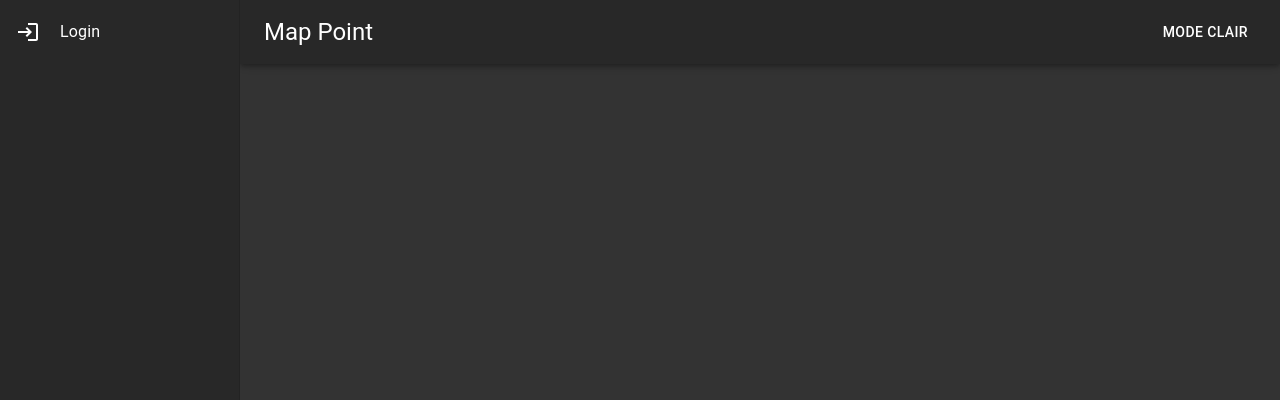
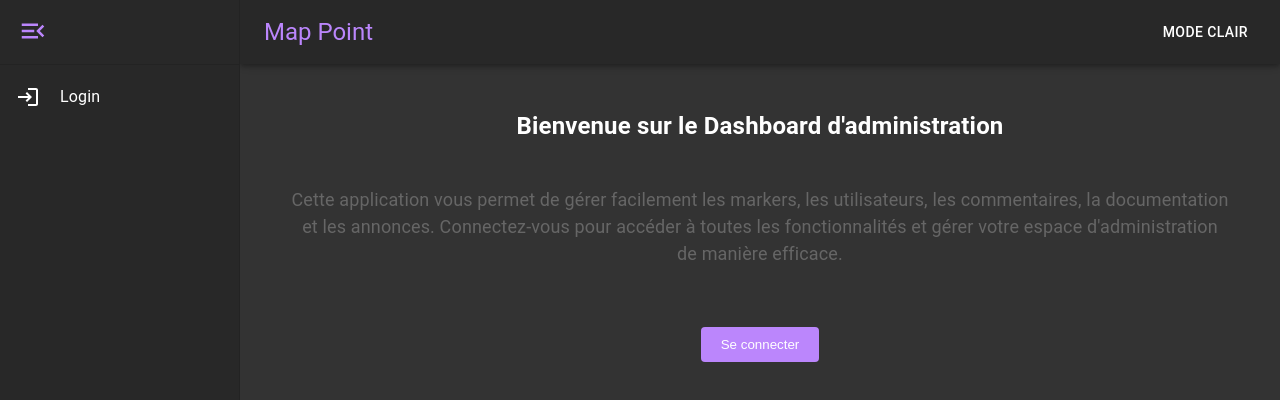
Before and after one commit to raphael-co/bluenote-production-dashboard, a React (Create React App) app: page / in a window 1280 px wide. Shown: the top 400 px of the page. Built offline with nearby package versions, Linux system fonts and the light colour scheme; what @react-pdf/renderer would draw is missing.

Commit message:
first commit

```diff
--- a/src/App.tsx
+++ b/src/App.tsx
@@ -1,5 +1,5 @@
 import React, { useEffect } from 'react';
-import { BrowserRouter as Router, Routes, Route } from 'react-router-dom';
+import { BrowserRouter as Router, Routes, Route, useLocation } from 'react-router-dom';
 import './App.css';
 import 'react-markdown-editor-lite/lib/index.css';
 import { AuthProvider } from './context/AuthContext';
@@ -23,15 +23,14 @@ import Markers from './screen/tabs/Markers';
 import AnnouncementsTable from './screen/tabs/Announcements';
 import MarkersReports from './screen/reports/markers';
 import Documentation from './screen/documentation';
+import HomeScreen from './screen/home';
 
+import { useNavigate } from 'react-router-dom';
 
 const AppContent: React.FC = () => {
   const { theme, toggleTheme, mobileOpen, collapsed, handleDrawerToggle, handleCollapseToggle, drawerWidth, collapsedDrawerWidth } = useTheme();
   const currentTheme = theme === 'light' ? lightTheme : darkTheme;
-  // const [mobileOpen, setMobileOpen] = useState(false);
-  // const [collapsed, setCollapsed] = useState(true);
-  // const handleDrawerToggle = () => setMobileOpen(!mobileOpen);
-  // const handleCollapseToggle = () => setCollapsed(!collapsed);
+  const location = useLocation();
 
   const handleThemeChange = () => {
     toggleTheme();
@@ -51,6 +50,12 @@ const AppContent: React.FC = () => {
 
   // const drawerWidth = 240;
   // const collapsedDrawerWidth = 60;
+  const navigate = useNavigate();
+
+  const activeStyle = {
+    color: currentTheme.iconColorActive,
+  };
+
 
   return (
     <Box sx={{ display: 'flex', width: '100%', backgroundColor: currentTheme.backgroundColor }}>
@@ -74,7 +79,17 @@ const AppContent: React.FC = () => {
           >
             <MenuIcon />
           </IconButton>
-          <Typography style={{ width: '100%' }} variant="h5" noWrap component="div">
+          <Typography
+            style={
+              location.pathname === '/'
+                ? { ...activeStyle, flexGrow: 1, minWidth: 'fit-content' }
+                : { color: currentTheme.iconColor, width: '500px', cursor: 'pointer', flexGrow: 1, minWidth: 'fit-content' }
+            }
+            variant="h5"
+            noWrap
+            component="div"
+            onClick={() => navigate('/')}
+          >
             Map Point
           </Typography>
           <div style={{ width: '100%', display: 'flex', justifyContent: 'flex-end' }}>
@@ -83,6 +98,7 @@ const AppContent: React.FC = () => {
             </Button>
           </div>
         </Toolbar>
+
       </AppBar>
 
 
@@ -114,8 +130,9 @@ const AppContent: React.FC = () => {
         <Toolbar />
         <div style={{ width: '100%', height: '100%', overflow: 'hidden' }}>
           <Routes>
+            <Route path="/" element={<HomeScreen />} />
             <Route path="/login" element={<LoginPage />} />
-            <Route path="/dashboard" element={<DashboardPage />} />
+            <Route path="/dashboard" element={<ProtectedRoute><DashboardPage /></ProtectedRoute>} />
             <Route path="/reports/users" element={<ProtectedRoute><UsersReports /></ProtectedRoute>} />
             <Route path="/tabs/users" element={<ProtectedRoute><Users /></ProtectedRoute>} />
             <Route path="/tabs/markers" element={<ProtectedRoute><Markers /></ProtectedRoute>} />
--- a/src/componnent/Drawer/index.tsx
+++ b/src/componnent/Drawer/index.tsx
@@ -446,9 +446,30 @@ const CustomDrawer: React.FC<CustomDrawerProps> = ({ mobileOpen, handleDrawerTog
                     drawerContent
 
                 ) : (
+                    <div style={{ backgroundColor: currentTheme.backgroundColorHeader, color: currentTheme.color }}>
+                        <Toolbar style={{ padding: 0 }}>
+                            <Toolbar>
+                                {/* Collapse button hidden on mobile */}
+                                <IconButton
+                                    onClick={handleCollapseToggle}
+                                    sx={{ position: 'absolute', bottom: '10px', left: '10px', display: { xs: 'none', sm: 'block' }, zIndex: 100 }}
+                                >
+                                    {collapsed ? (
+                                        <div style={{ width: '30px', height: '30px', display: 'flex', justifyContent: 'center', alignItems: 'center', zIndex: 100 }}>
+                                            <CustomMenuIconOpen color={currentTheme.iconColor} />
+                                        </div>
+                                    ) : (
+                                        <div style={{ width: '30px', height: '30px', display: 'flex', justifyContent: 'center', alignItems: 'center', zIndex: 100 }}>
+                                            <CustomMenuIconClose color={currentTheme.iconColorActive} />
+                                        </div>
+                                    )}
+                                </IconButton>
+                            </Toolbar>
+                        </Toolbar>
+                        <Divider />
                         <List>
                             <ListItemButton
-                            // onClick={() => disconnect()}
+                                onClick={() => navigate('/login')}
                                 style={location.pathname === '/login' ? activeStyle : { color: currentTheme.iconColor }}
                             >
                                 <ListItemIcon style={{ minWidth: 'auto', ...(location.pathname === '/login' ? activeStyle : { color: currentTheme.iconColor }) }}>
@@ -457,6 +478,7 @@ const CustomDrawer: React.FC<CustomDrawerProps> = ({ mobileOpen, handleDrawerTog
                                 {<ListItemText style={{ marginLeft: collapsed ? '20px' : '20px', transition: 'display 0.3s' }} primary="Login" />}
                             </ListItemButton>
                         </List>
+                    </div>
                 )}
             </Drawer>
 
@@ -481,9 +503,30 @@ const CustomDrawer: React.FC<CustomDrawerProps> = ({ mobileOpen, handleDrawerTog
                     drawerContent
 
                 ) : (
+                    <div style={{ backgroundColor: currentTheme.backgroundColorHeader, color: currentTheme.color }}>
+                        <Toolbar style={{ padding: 0 }}>
+                            <Toolbar>
+                                {/* Collapse button hidden on mobile */}
+                                <IconButton
+                                    onClick={handleCollapseToggle}
+                                    sx={{ position: 'absolute', bottom: '10px', left: '10px', display: { xs: 'none', sm: 'block' }, zIndex: 100 }}
+                                >
+                                    {collapsed ? (
+                                        <div style={{ width: '30px', height: '30px', display: 'flex', justifyContent: 'center', alignItems: 'center', zIndex: 100 }}>
+                                            <CustomMenuIconOpen color={currentTheme.iconColor} />
+                                        </div>
+                                    ) : (
+                                        <div style={{ width: '30px', height: '30px', display: 'flex', justifyContent: 'center', alignItems: 'center', zIndex: 100 }}>
+                                            <CustomMenuIconClose color={currentTheme.iconColorActive} />
+                                        </div>
+                                    )}
+                                </IconButton>
+                            </Toolbar>
+                        </Toolbar>
+                        <Divider />
                         <List>
                             <ListItemButton
-                            // onClick={() => disconnect()}
+                                onClick={() => navigate('/login')}
                                 style={location.pathname === '/login' ? activeStyle : { color: currentTheme.iconColor }}
                             >
                                 <ListItemIcon style={{ minWidth: 'auto', ...(location.pathname === '/login' ? activeStyle : { color: currentTheme.iconColor }) }}>
@@ -492,6 +535,7 @@ const CustomDrawer: React.FC<CustomDrawerProps> = ({ mobileOpen, handleDrawerTog
                                 {<ListItemText style={{ marginLeft: collapsed ? '20px' : '20px', transition: 'display 0.3s' }} primary="Login" />}
                             </ListItemButton>
                         </List>
+                    </div>
                 )}
             </Drawer>
         </>
--- a/src/screen/dashboard/theme/index.tsx
+++ b/src/screen/dashboard/theme/index.tsx
@@ -53,7 +53,14 @@ export const lightTheme = {
         width: '20px',
         height: '20px',
         color: '#000'
-    }
+    },
+    buttonContainer: {
+        display: 'flex' as 'flex',
+        gap: '10px',
+        justifyContent: 'center' as 'center',
+        alignItems: 'center' as 'center',
+        marginTop: '20px',
+    },
 };
 
 export const darkTheme = {
@@ -78,4 +85,14 @@ export const darkTheme = {
         marginBottom: '20px',
         // height: '600px',
     },
+
+    buttonPrimary: {
+        backgroundColor: '#bb86fc',
+        color: '#fff',
+        padding: '10px 20px',
+        border: 'none',
+        borderRadius: '4px',
+        cursor: 'pointer',
+        marginTop: '20px',
+    },
 };
--- /dev/null
+++ b/src/screen/home/index.tsx
@@ -0,0 +1,38 @@
+import React from 'react';
+import { useTheme } from '../../context/ThemeContext';
+import { darkTheme, lightTheme } from '../dashboard/theme';
+import { useAuth } from '../../context/AuthContext';
+import { useNavigate } from 'react-router-dom';
+
+const HomeScreen: React.FC = () => {
+    const { theme } = useTheme();
+    const navigate = useNavigate();
+    const { isAuthenticated } = useAuth();
+    const currentTheme = theme === 'light' ? lightTheme : darkTheme;
+
+    return (
+        <div style={currentTheme.page}>
+            <div style={currentTheme.container}>
+                <p style={currentTheme.title}>Bienvenue sur le Dashboard d'administration</p>
+                <p style={{ ...currentTheme.subtitle, textAlign: 'center' }}>
+                    Cette application vous permet de gérer facilement les markers, les utilisateurs, les commentaires, la documentation et les annonces.
+                    Connectez-vous pour accéder à toutes les fonctionnalités et gérer votre espace d'administration de manière efficace.
+                </p>
+                <div style={currentTheme.buttonContainer}>
+                    {!isAuthenticated ? (
+                        <button style={currentTheme.buttonPrimary} onClick={() => navigate('/login')}>
+                            Se connecter
+                        </button>
+                    )
+                        : (
+                            <button style={currentTheme.buttonPrimary} onClick={() => navigate('/dashboard')}>
+                                Voir le tableau de bord
+                            </button>
+                        )}
+                </div>
+            </div>
+        </div>
+    );
+};
+
+export default HomeScreen;
```
Also changed, not shown: src/screen/dashboard/DashboardPage.tsx (+50 -24 lines), src/screen/home/home.css (added). Lines whose indentation alone changed are shown as unchanged.
